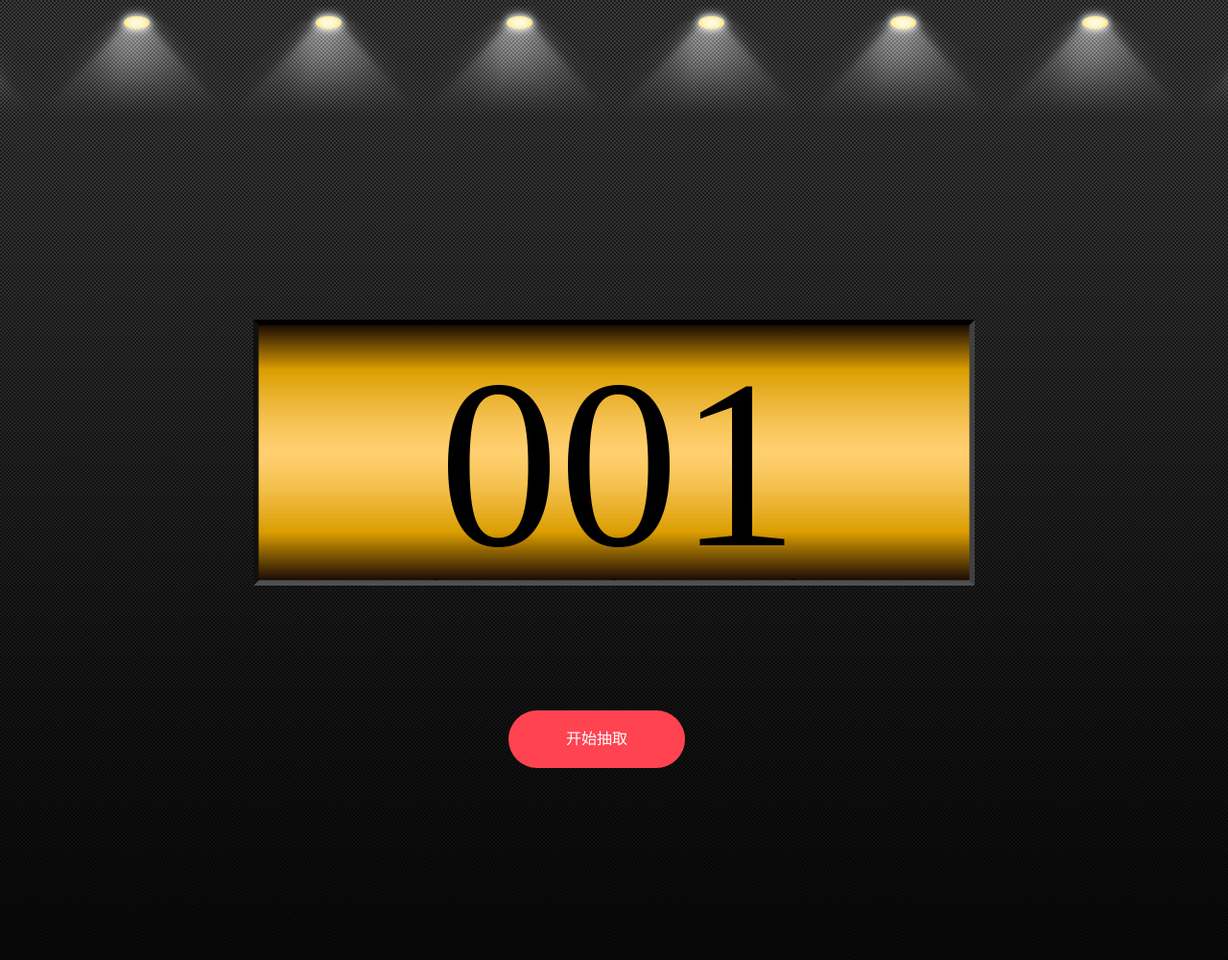
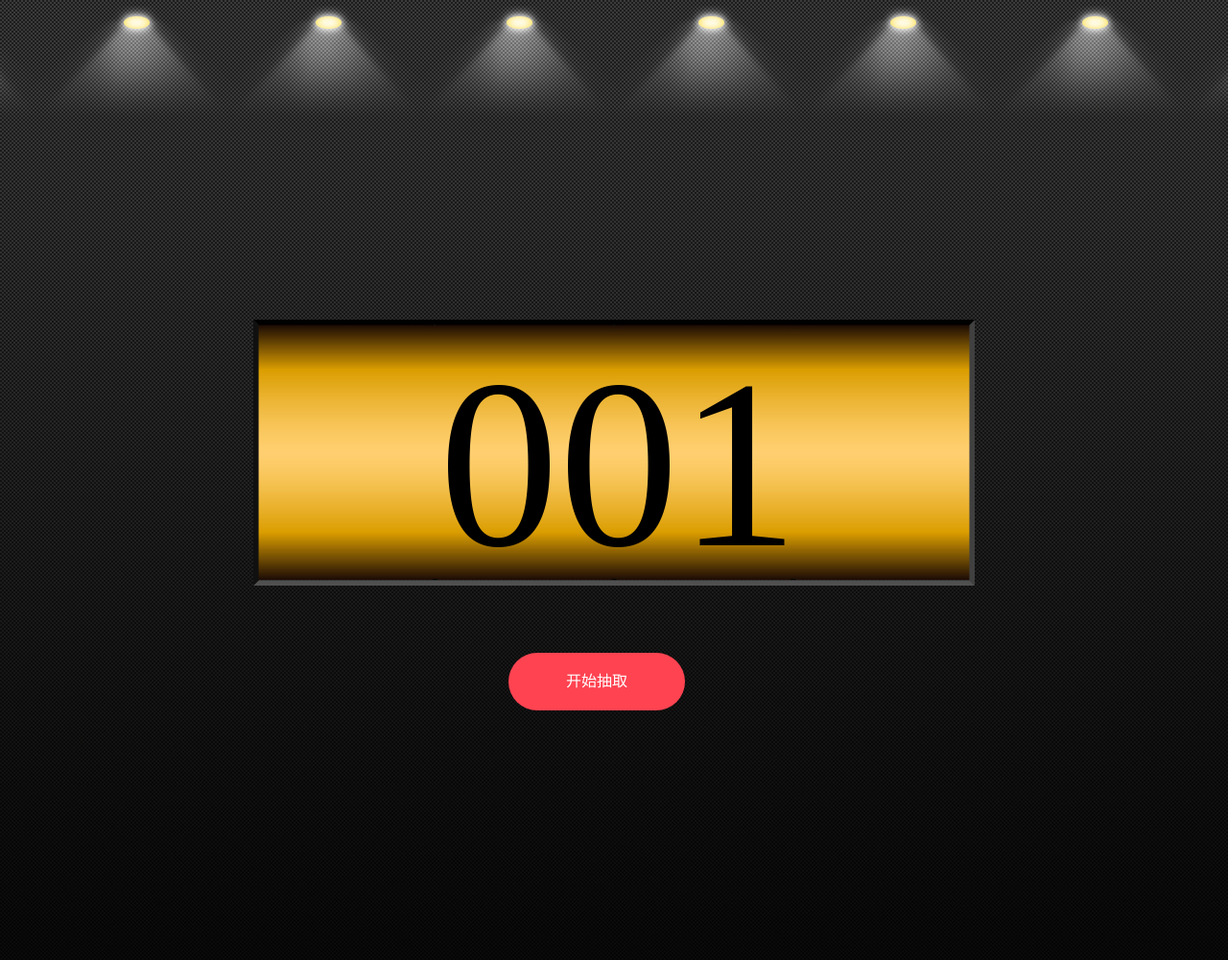
Before and after one commit to Mori-his/LuckyDraw, a plain HTML site: page index.html in a window 1280 px wide. Shown: the whole page at 96% size. Drawn offline with Linux system fonts and the light colour scheme.

Commit message:
updata css

```diff
--- a/css/style.css
+++ b/css/style.css
@@ -16,7 +16,7 @@ li {
 }
 .start {
     position: absolute;
-    bottom: 20%;
+    bottom: 26%;
     left: 39%;
     font-weight: bold;
     z-index: 100;
```
Also changed, not shown: 1 other file.
